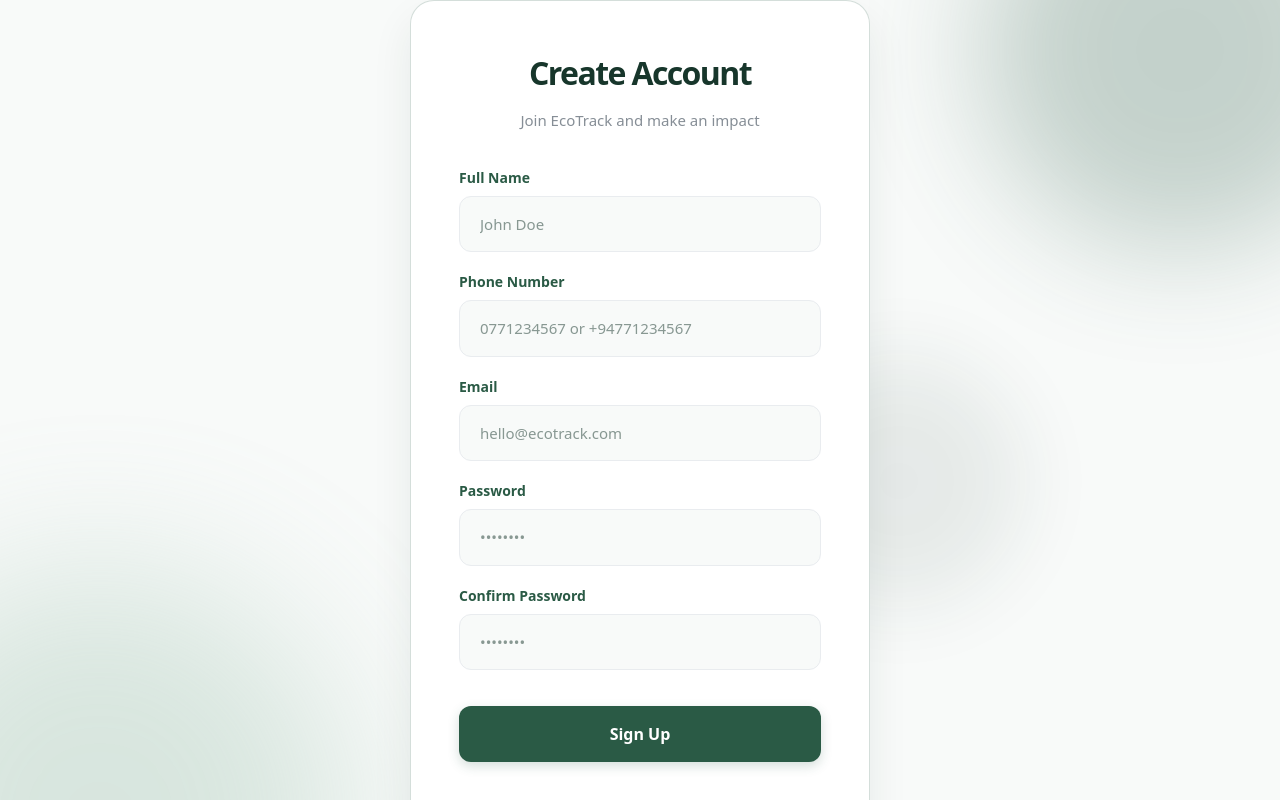
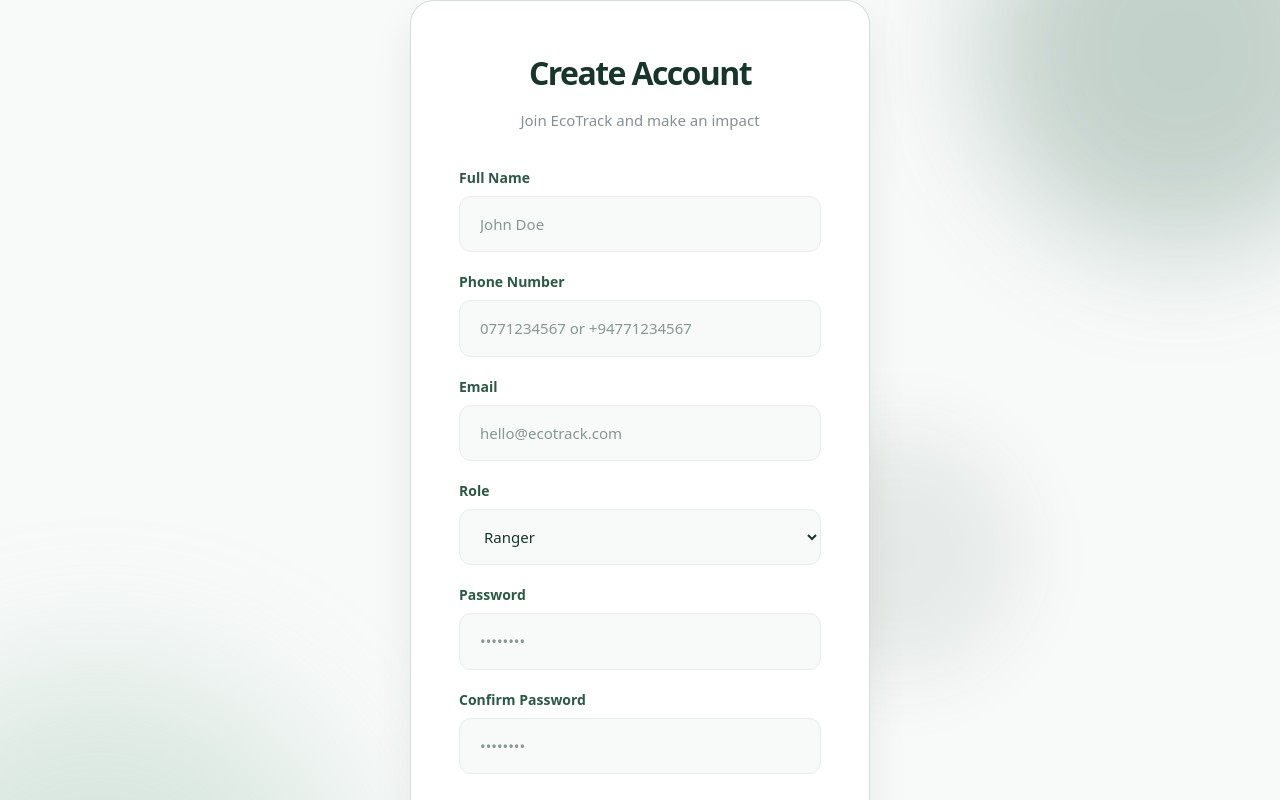
Before and after one commit to RUSIRUDEVINDA/Life-On-Land-Frontend, a React (Vite) app: page /register in a window 1280 px wide. Shown: the top 800 px of the page. Built offline with nearby package versions, Linux system fonts and the light colour scheme; no server answers.

Commit message:
Add role selection to signup page

```diff
--- a/src/pages/auth/RegisterPage.jsx
+++ b/src/pages/auth/RegisterPage.jsx
@@ -19,6 +19,7 @@
     const [email, setEmail] = useState('');
     const [password, setPassword] = useState('');
     const [confirmPassword, setConfirmPassword] = useState('');
+    const [role, setRole] = useState('RANGER');
     const [submitting, setSubmitting] = useState(false);
     const [error, setError] = useState('');
 
@@ -42,6 +43,7 @@
                     phone: phone.trim(),
                     email: email.trim(),
                     password,
+                    role,
                 }),
             });
 
@@ -121,6 +123,20 @@
                     </div>
 
                     <div className="flex flex-col gap-2">
+                        <label htmlFor="role" className="text-sm font-semibold text-primary">Role</label>
+                        <select
+                            id="role"
+                            className="px-5 py-4 bg-bg-soft border border-border-light rounded-xl text-[15px] transition-all duration-300 focus:bg-white focus:border-primary-medium focus:ring-4 focus:ring-primary-medium/20 outline-none"
+                            value={role}
+                            onChange={(e) => setRole(e.target.value)}
+                            required
+                        >
+                            <option value="RANGER">Ranger</option>
+                            <option value="ADMIN">Admin</option>
+                        </select>
+                    </div>
+
+                    <div className="flex flex-col gap-2">
                         <label htmlFor="password" className="text-sm font-semibold text-primary">Password</label>
                         <input
                             type="password"
```
